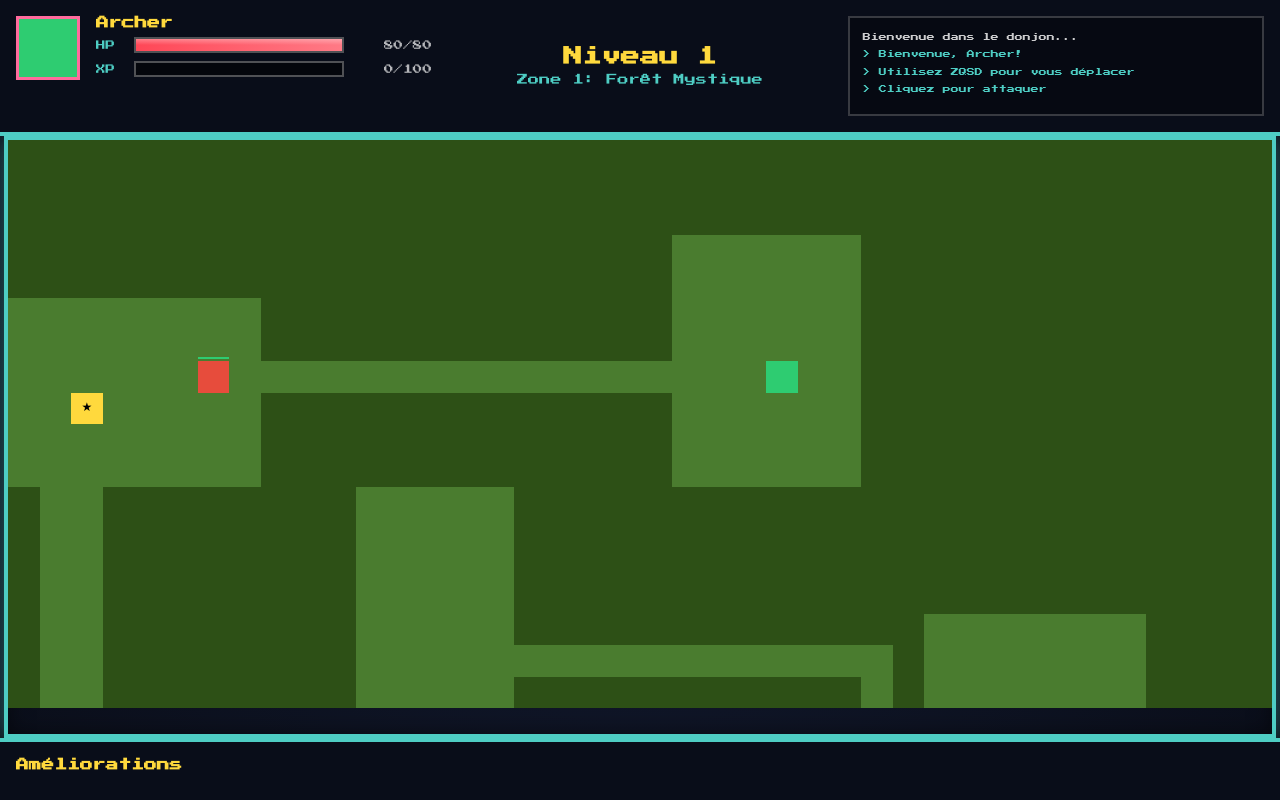
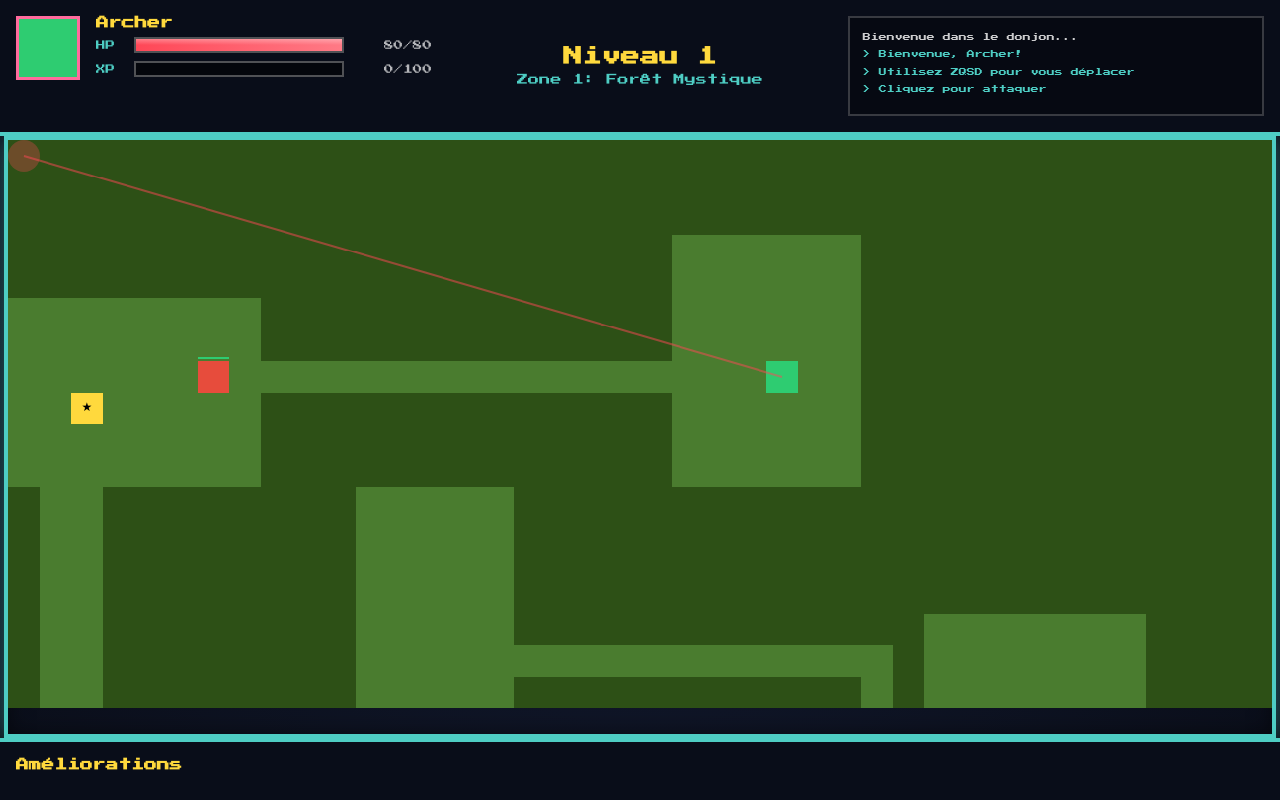
Before and after one commit to zionnix/rogue-like, a website: page index.html in a window 1280 px wide. Both pictures are taken after a click on the element 451 px from the left and 307 px from the top of the page. Drawn offline with Linux system fonts and the light colour scheme.

Commit message:
wall hitbox

```diff
--- a/game.js
+++ b/game.js
@@ -526,6 +526,52 @@ class Game {
         return true;
     }
 
+    // Vérifier la ligne de vue entre deux points (Bresenham's line algorithm)
+    hasLineOfSight(x0, y0, x1, y1, canShootThroughWalls = false) {
+        // Si le magicien peut tirer à travers les murs
+        if (canShootThroughWalls) {
+            return true;
+        }
+
+        const dx = Math.abs(x1 - x0);
+        const dy = Math.abs(y1 - y0);
+        const sx = x0 < x1 ? 1 : -1;
+        const sy = y0 < y1 ? 1 : -1;
+        let err = dx - dy;
+
+        let x = x0;
+        let y = y0;
+
+        while (true) {
+            // Ne pas vérifier la position de départ et d'arrivée
+            if (!(x === x0 && y === y0) && !(x === x1 && y === y1)) {
+                // Vérifier si c'est un mur
+                if (x >= 0 && x < CONFIG.GRID_SIZE && y >= 0 && y < CONFIG.GRID_SIZE) {
+                    if (this.dungeon.grid[y][x] === 1) {
+                        return false; // Mur bloque la ligne de vue
+                    }
+                }
+            }
+
+            // Arrivé à destination
+            if (x === x1 && y === y1) {
+                break;
+            }
+
+            const e2 = 2 * err;
+            if (e2 > -dy) {
+                err -= dy;
+                x += sx;
+            }
+            if (e2 < dx) {
+                err += dx;
+                y += sy;
+            }
+        }
+
+        return true;
+    }
+
     handlePlayerAttack(e) {
         if (!this.player.canAttack()) return;
 
@@ -540,6 +586,14 @@ class Game {
         const distance = Math.hypot(targetX - this.player.x, targetY - this.player.y);
 
         if (this.player.range === Infinity || distance <= this.player.range) {
+            // Vérifier la ligne de vue (le magicien peut tirer à travers les murs)
+            const canShootThroughWalls = this.player.classType === 'mage';
+
+            if (!this.hasLineOfSight(this.player.x, this.player.y, targetX, targetY, canShootThroughWalls)) {
+                this.addLog('Pas de ligne de vue!', 'info');
+                return;
+            }
+
             // Chercher un ennemi à cette position
             const target = this.enemies.find(e =>
                 e.x === targetX && e.y === targetY
@@ -796,6 +850,39 @@ class Game {
         ctx.fillStyle = this.player.color;
         ctx.fillRect(px, py, CONFIG.CELL_SIZE, CONFIG.CELL_SIZE);
 
+        // Indicateur de ligne de vue vers la souris
+        const targetX = Math.floor(this.camera.x + this.mousePos.x / CONFIG.CELL_SIZE);
+        const targetY = Math.floor(this.camera.y + this.mousePos.y / CONFIG.CELL_SIZE);
+        const distance = Math.hypot(targetX - this.player.x, targetY - this.player.y);
+
+        if (distance <= (this.player.range === Infinity ? 100 : this.player.range)) {
+            const canShootThroughWalls = this.player.classType === 'mage';
+            const hasLOS = this.hasLineOfSight(this.player.x, this.player.y, targetX, targetY, canShootThroughWalls);
+
+            // Dessiner une ligne vers la cible
+            ctx.strokeStyle = hasLOS ? 'rgba(46, 204, 113, 0.5)' : 'rgba(255, 71, 87, 0.5)';
+            ctx.lineWidth = 2;
+            ctx.beginPath();
+            ctx.moveTo(px + CONFIG.CELL_SIZE / 2, py + CONFIG.CELL_SIZE / 2);
+            ctx.lineTo(
+                (targetX - this.camera.x) * CONFIG.CELL_SIZE + CONFIG.CELL_SIZE / 2,
+                (targetY - this.camera.y) * CONFIG.CELL_SIZE + CONFIG.CELL_SIZE / 2
+            );
+            ctx.stroke();
+
+            // Dessiner un cercle sur la cible
+            ctx.fillStyle = hasLOS ? 'rgba(46, 204, 113, 0.3)' : 'rgba(255, 71, 87, 0.3)';
+            ctx.beginPath();
+            ctx.arc(
+                (targetX - this.camera.x) * CONFIG.CELL_SIZE + CONFIG.CELL_SIZE / 2,
+                (targetY - this.camera.y) * CONFIG.CELL_SIZE + CONFIG.CELL_SIZE / 2,
+                CONFIG.CELL_SIZE / 2,
+                0,
+                Math.PI * 2
+            );
+            ctx.fill();
+        }
+
         // Indicateur de portée
         if (this.player.range !== Infinity) {
             ctx.strokeStyle = 'rgba(255, 255, 255, 0.2)';
--- a/index.html
+++ b/index.html
@@ -55,6 +55,7 @@
                             <p>💥 Dégâts élevés</p>
                             <p>❤️ Vie faible</p>
                             <p>📍 Portée: 4 cases</p>
+                            <p>🔮 Tire à travers murs</p>
                         </div>
                     </div>
                 </div>
```
